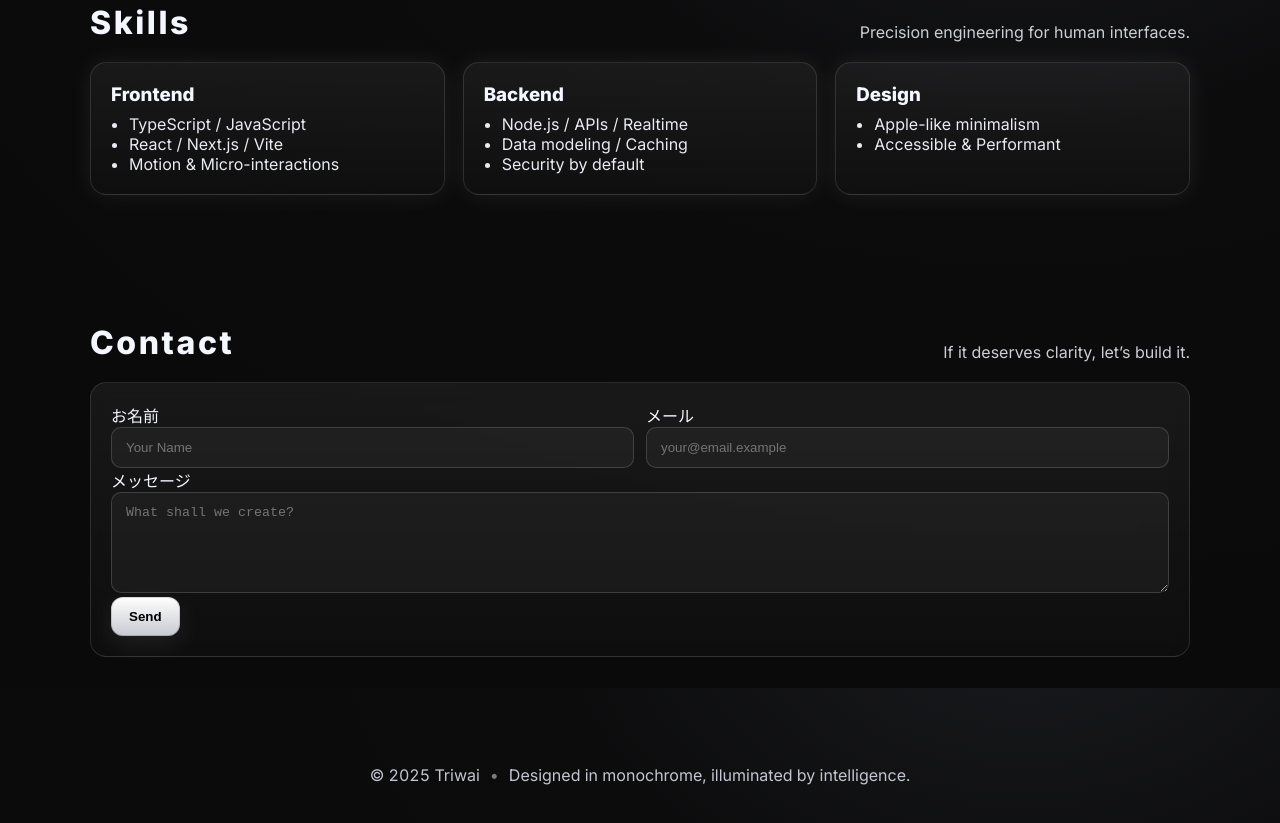
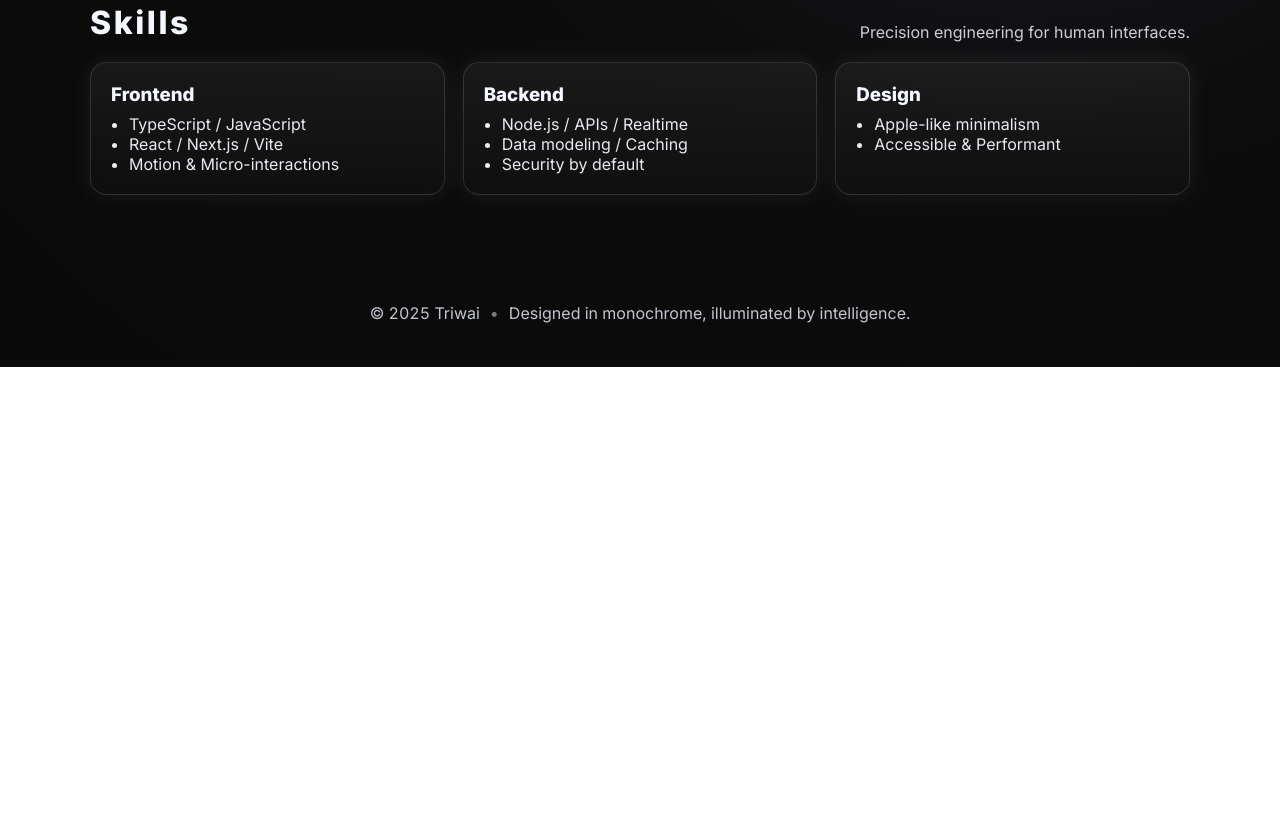
Before and after one commit to triwai/Portfolio, a plain HTML site: page index.html in a window 1280 px wide. Shown: the part 912-1735 px from the top of the page. After the commit the page ends 1279 px from the top, so only its background shows below. Drawn offline with Linux system fonts and the light colour scheme.

Commit message:
remove contact section

```diff
--- a/index.html
+++ b/index.html
@@ -106,28 +106,6 @@
     </div>
 </section>
 
-<!-- Contact -->
-<section id="contact" class="section container">
-    <div class="section__head">
-        <h2 class="section__title">Contact</h2>
-        <p class="section__desc">If it deserves clarity, let’s build it.</p>
-    </div>
-    <form class="card glass form reveal" onsubmit="event.preventDefault(); alert('Thanks!');">
-        <div class="row">
-            <label>お名前
-                <input type="text" placeholder="Your Name" required />
-            </label>
-            <label>メール
-                <input type="email" placeholder="your@email.example" required />
-            </label>
-        </div>
-        <label>メッセージ
-            <textarea placeholder="What shall we create?" rows="5" required></textarea>
-        </label>
-        <button class="btn-primary" type="submit">Send</button>
-    </form>
-</section>
-
 <!-- フッター（洗練版） -->
 <footer class="footer container">
     <p class="footer__line">
```
